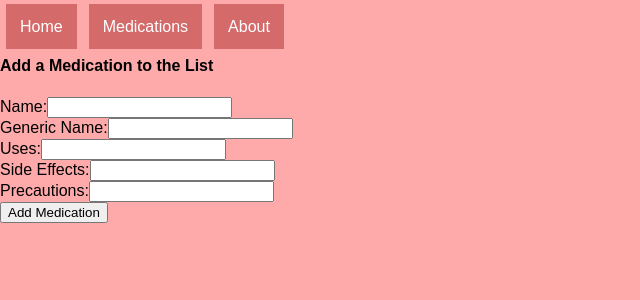
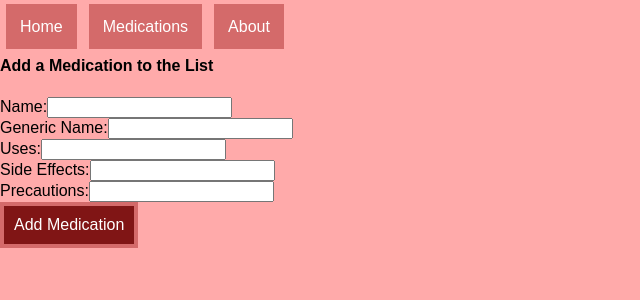
Before and after one commit to debjohnson33/medications-app-client, a React (Create React App) app: page /medications/new in a window 1280 px wide. Shown: the top 300 px of the page, without its empty margins (0-640 px from the left). Built offline with nearby package versions, Linux system fonts and the light colour scheme.

Commit message:
Added css to add med/delete med/add review buttons

```diff
--- /dev/null
+++ b/src/components/Medication.css
@@ -0,0 +1,7 @@
+.med {
+	background-color: #801515;
+	color: white;
+	padding: 10px;
+	font-size: 16px;
+	border: 4px solid #D46A6A;
+}
--- a/src/components/Medication.js
+++ b/src/components/Medication.js
@@ -5,6 +5,7 @@ import { fetchMedications, deleteMedication } from '../actions/medications';
 import { fetchReviews } from '../actions/reviews';
 import Reviews from './Reviews';
 import ReviewForm from './ReviewForm';
+import './Medication.css';
 
 class Medication extends Component {
 
@@ -35,7 +36,7 @@ class Medication extends Component {
 							<p>Uses: {medication.uses}</p>
 							<p>Side Effects: {medication.uses}</p>
 							<p>Precautions: {medication.precautions}</p>
-							<button onClick={this.handleOnDelete}>Delete Medication</button><br /><br />
+							<button className="med" onClick={this.handleOnDelete}>Delete Medication</button><br /><br />
 							<p>Add a Review:</p>
 							<ReviewForm medication={medication} medication_id={medication.id}/>
 							<h3>Reviews:</h3>
--- a/src/components/MedicationForm.js
+++ b/src/components/MedicationForm.js
@@ -3,6 +3,7 @@ import { connect } from 'react-redux';
 import { updateMedicationFormData } from '../actions/medicationForm';
 import { createMedication } from '../actions/medications';
 import FormError from './FormError';
+import './Medication.css';
 
 class MedicationForm extends Component {
 
@@ -72,7 +73,7 @@ class MedicationForm extends Component {
 						name='precautions'
 						value={precautions} />
 				</div>
-				<button type="submit">Add Medication</button>
+				<button type="submit" className="med" >Add Medication</button>
 			</form>
 			</div>
 		)
--- a/src/components/ReviewForm.js
+++ b/src/components/ReviewForm.js
@@ -4,6 +4,7 @@ import { connect } from 'react-redux';
 import { updateReviewFormData } from '../actions/reviewForm';
 import { createReview } from '../actions/reviews';
 import FormError from './FormError';
+import './Medication.css';
 
 class ReviewForm extends Component {
 
@@ -40,7 +41,7 @@ class ReviewForm extends Component {
 					<label htmlFor='Comment'>Comment:</label>
 					<input type='textarea' name='comment' value={comment} onChange={this.handleOnChange}/><br /><br />
 
-					<button type="submit">Submit Review</button>
+					<button type="submit" className="med" >Submit Review</button>
 				</form>
 			</div>
 		)
```
